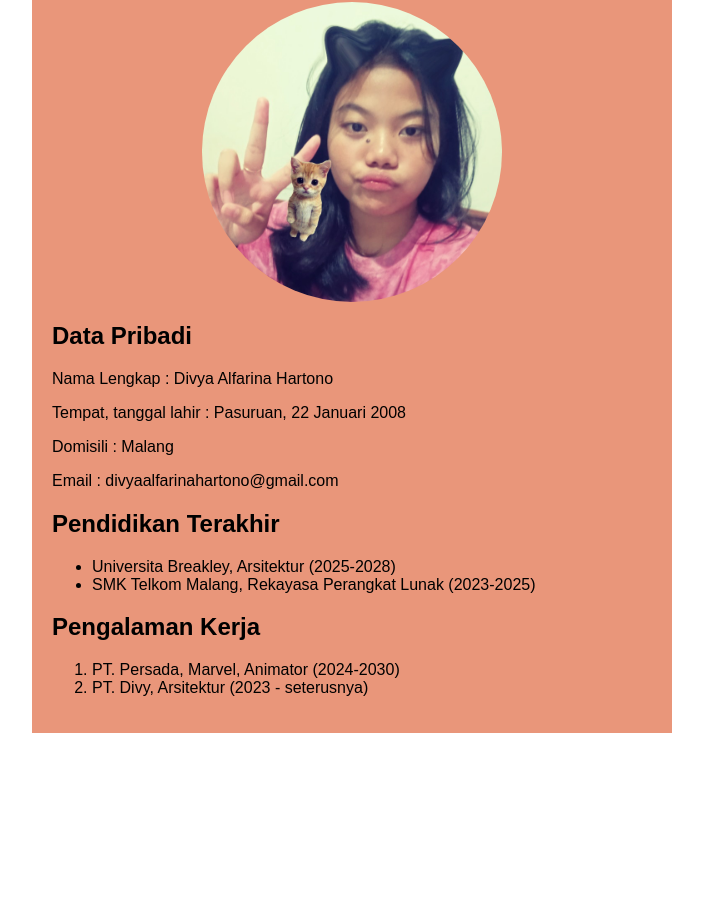
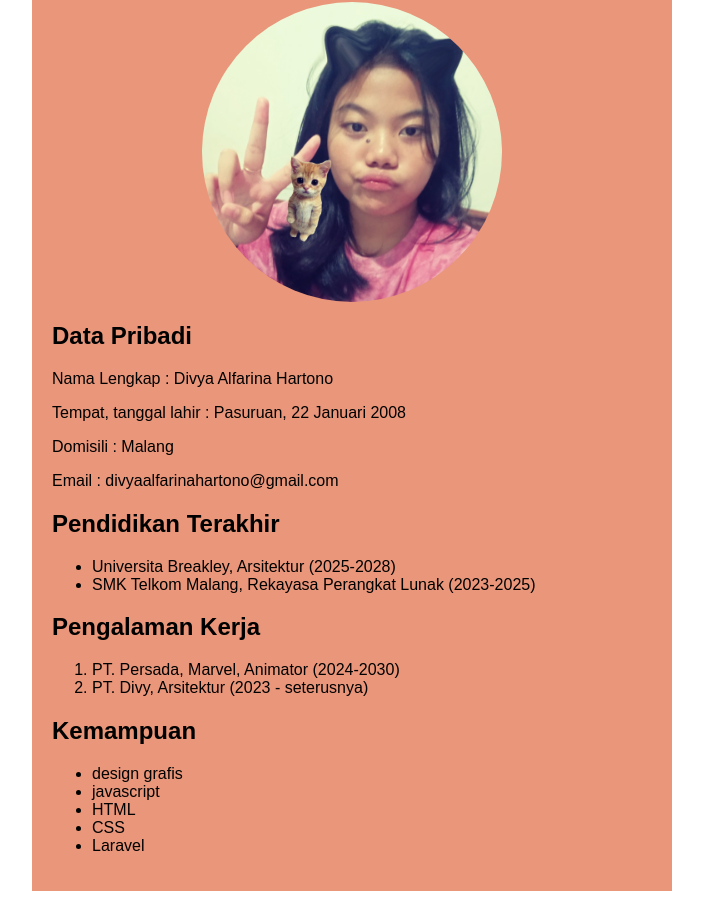
Before and after one commit to Divssy/Biodata, a plain HTML site: page index.html in a window 1280 px wide. Shown: the part 106-1005 px from the top of the page, without its empty margins (288-991 px from the left). Before the commit the page ends 847 px from the top, so only its background shows below. Drawn offline with Linux system fonts and the light colour scheme.

Commit message:
menambah kemampuan

```diff
--- a/index.html
+++ b/index.html
@@ -27,6 +27,15 @@
             <li>PT. Persada, Marvel, Animator (2024-2030)</li>
             <li>PT. Divy, Arsitektur (2023 - seterusnya)</li>
         </ol>
+
+        <h2>Kemampuan</h2>
+        <ul>
+            <li>design grafis</li>
+            <li>javascript</li>
+            <li>HTML</li>
+            <li>CSS</li>
+            <li>Laravel</li>
+        </ul>
     </div>
 </body>
 </html>
```
